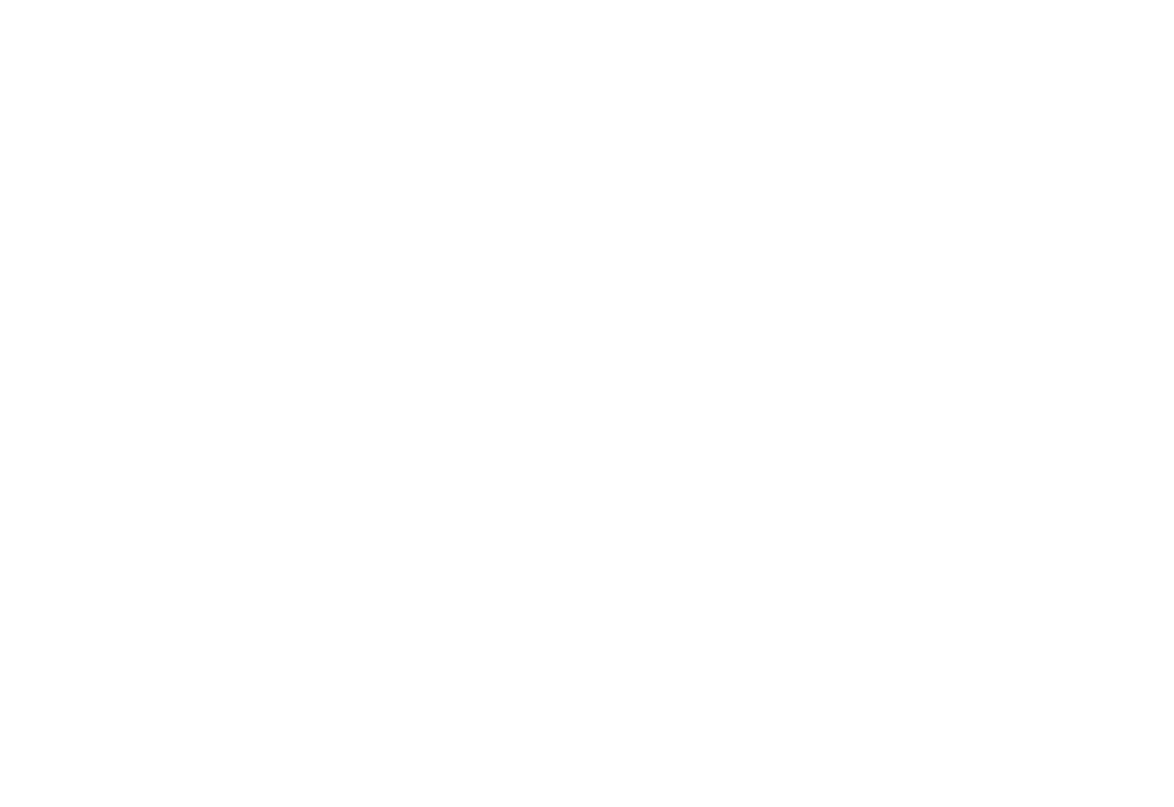
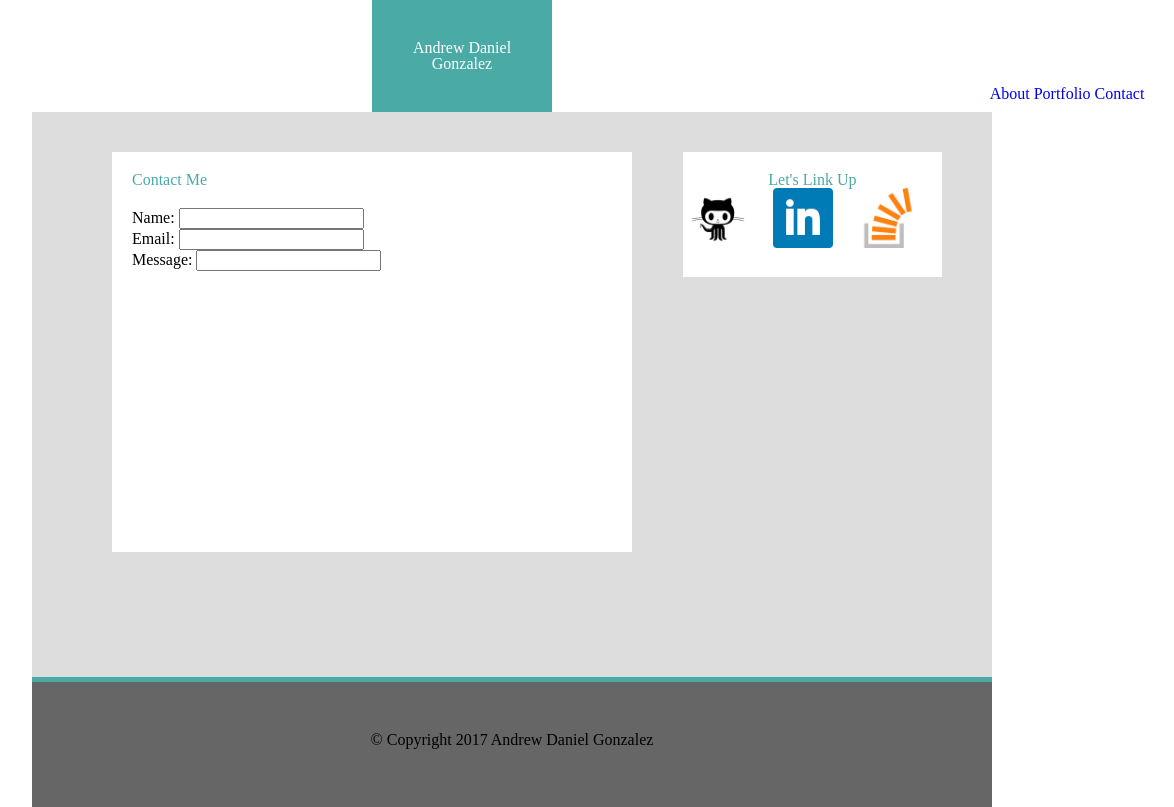
Before and after one commit to agonz224/Basic-portfolio, a PHP site: page /contact.html in a window 1400 px wide. Before the commit the part shown is empty. Shown: the whole page, without its empty margins (188-1362 px from the left). Run offline with PHP 8.4, Linux system fonts and the light colour scheme.

Commit message:
updates 1.25 8:40pm

```diff
--- a/assets/css/style.css
+++ b/assets/css/style.css
@@ -1,28 +1,129 @@
-.linkbar {
+.wrapper {
+	padding-top: 20px;
+	background-color: #dddddd;
+	width: 960px;
+	margin: 0 auto 0 auto;
+	min-height: 100%;
+	margin: 0 auto -155px;
+	height: 100%;
+}
 
-	width: 270px;
-	position: relative;
-	background-color: #ffffff;
-	text-align: center;
-	left: 550px;
-	margin-bottom: 20px;
+content {
+
+	width: 650px;
+	background-color: #dddddd;
 }
 
 
-.wrapper {
+.navbar {
 
+	bottom: 36px;
+	width: 270px;
+	position: relative;
+	left: 1110px;
+	float: left;
 	background-color: #ffffff;
-	background-color: #dddddd;
-	width: 960px;
-	margin: 0 auto 0 auto;
+	padding: 10px;
+	text-align: center;
+}
+
+.navbar a{
+
+	text-decoration: none;
+
 }
 
 .name {
 	background-color: #4aaaa5;
+	color: #ffffff;
+	text-align: center;
+	font-family: ;
 	width: 10%;
-	padding: 60px;
-	margin-left: 80px;
-	height: 60px;
+	padding: 40px;
+	position: relative;
+	left: 560px;
+	padding-left: 20px;
+	padding-right: 20px;
+	margin-bottom: 0;
 }
 
-.header {}
+.aboutme {
+	margin-top: 20px;
+	width: 50%;
+	background-color: #ffffff;
+	margin-left: 80px;
+	margin-bottom: 0;
+	padding-left: 20px;
+	padding-right: 20px;
+	padding-top: 20px;
+	padding-bottom: 20px;
+	height: 360px;
+	clear: left;
+
+}
+
+#me {
+
+	width: 125px;
+	height: 125px;
+}
+
+h2 {
+
+	color: #4aaaa5;
+	margin-bottom: 20px;
+	clear: left;
+}
+
+img {
+
+    float: left;
+    margin-right: 20px;
+}
+
+p {
+	margin-top: 20px;
+	text-align: center;
+	margin-bottom: 0;
+}
+
+.connect {
+
+	position: relative;
+	width: 27%;
+	float: right;
+	bottom: 400px;
+	background-color: #ffffff;
+	right: 50px;
+	height: 125px;
+	text-align: center;
+	color: #4aaaa5;
+	overflow: auto;
+}
+
+header {
+
+	margin: 0;
+}
+
+.bikinibottom {
+
+	margin-bottom: 0;
+	background-color: #666666;
+	display: block;
+	height: 75px;
+	width: 960px;
+	border-top: solid;
+	border-top-color: #4aaaa5;
+	border-top-width: 5px;
+	text-align: center;
+	padding-top: 50px;
+	clear: both;
+}
+
+.media {
+
+	width: 60px;
+	height: 60px;
+	margin-left: 5px;
+}
--- a/contact.html
+++ b/contact.html
@@ -0,0 +1,63 @@
+<!DOCTYPE html>
+<html lang="en">
+<head>
+	<meta charset="UTF-8">
+	<title>Andrew Gonzalez</title>
+	<link rel= "stylesheet" href= "./assets/css/reset.css">
+	<link rel= "stylesheet" href= "./assets/css/style.css">
+</head>
+<body>
+
+	<header>
+	<div class= "name">
+	Andrew Daniel Gonzalez
+	</div>
+	<div class= "navbar">
+	<a href= "index.html">About</a>
+	<a href= "portfolio.html">Portfolio</a>
+	<a href= "contact.html">Contact</a>
+	</div>
+	</header>
+
+	<div class= "wrapper">
+
+		<section class= "content">
+
+		<div class= "aboutme">
+
+		<h2>
+		Contact Me
+		</h2>
+
+		<form>
+		Name:
+        <input type="text" name="name" /><br>
+
+        Email:
+        <input type="text" name="email" /><br>
+
+        Message:
+        <input type="text" name="Message" /><br>
+		</form>
+
+		</div>
+
+		<div class= "connect">
+		<p>Let's Link Up</p>
+		<img class="media" src= "./assets/images/git.png">
+		<img class="media" src= "./assets/images/linkedin.png">
+		<img class="media" src= "./assets/images/stack.png">
+		</div>
+
+		<section>
+
+		<div>
+		<footer class= "bikinibottom">
+		&copy; Copyright 2017 Andrew Daniel Gonzalez
+		</footer>
+		</div>
+
+	<div>
+
+</body>
+</html>
```
Also changed, not shown: index.html (+30 -11 lines), portfolio.html (+50 -0 lines), assets/images/git.png (renamed from assets/images/1485306313_github.png), assets/images/linkedin.png (renamed from assets/images/1485306372_square-linkedin.png), assets/images/stack.png (renamed from assets/images/1485306326_Stack_Overflow.png), assets/images/unnamed.jpg (added).
